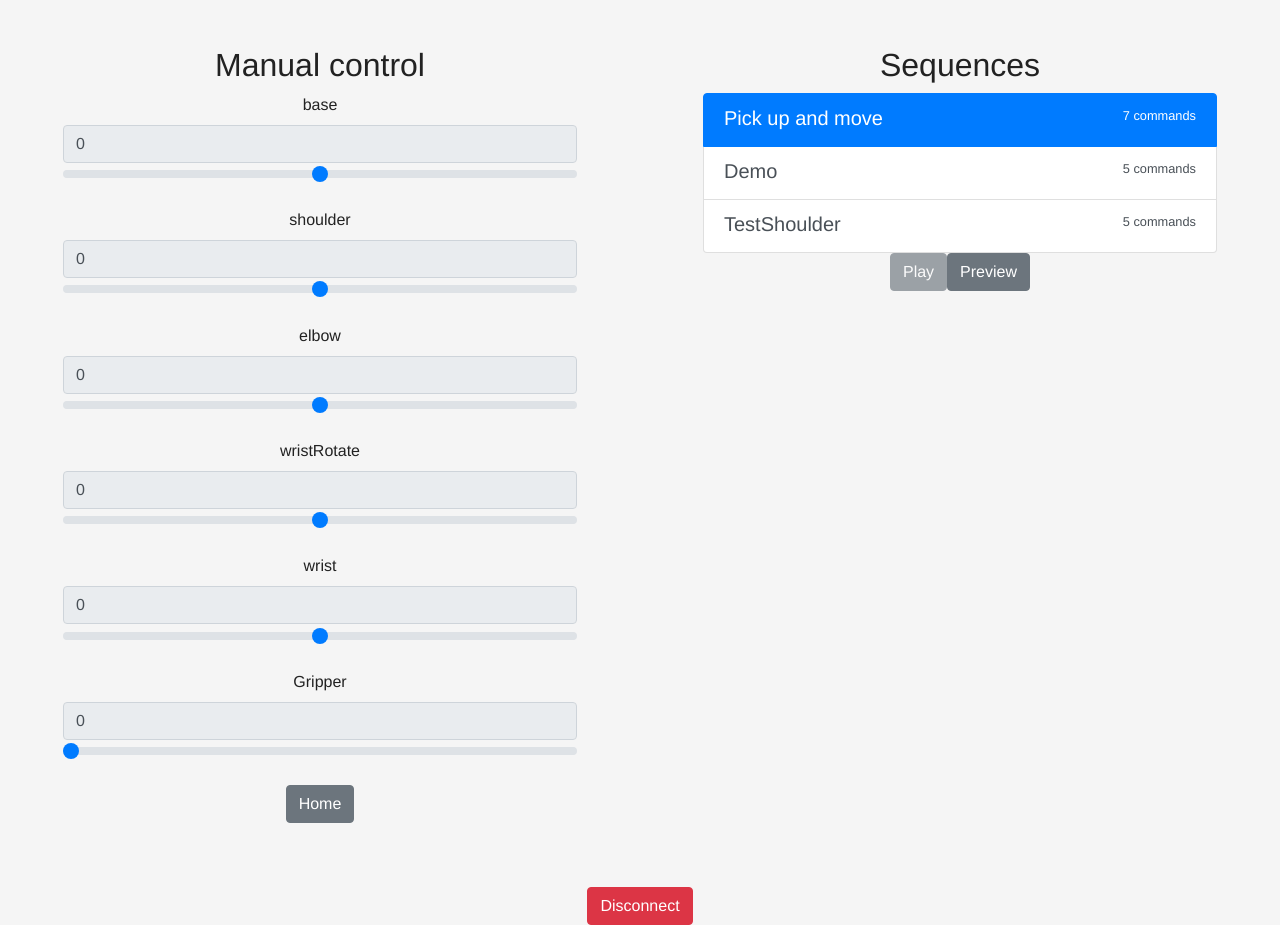
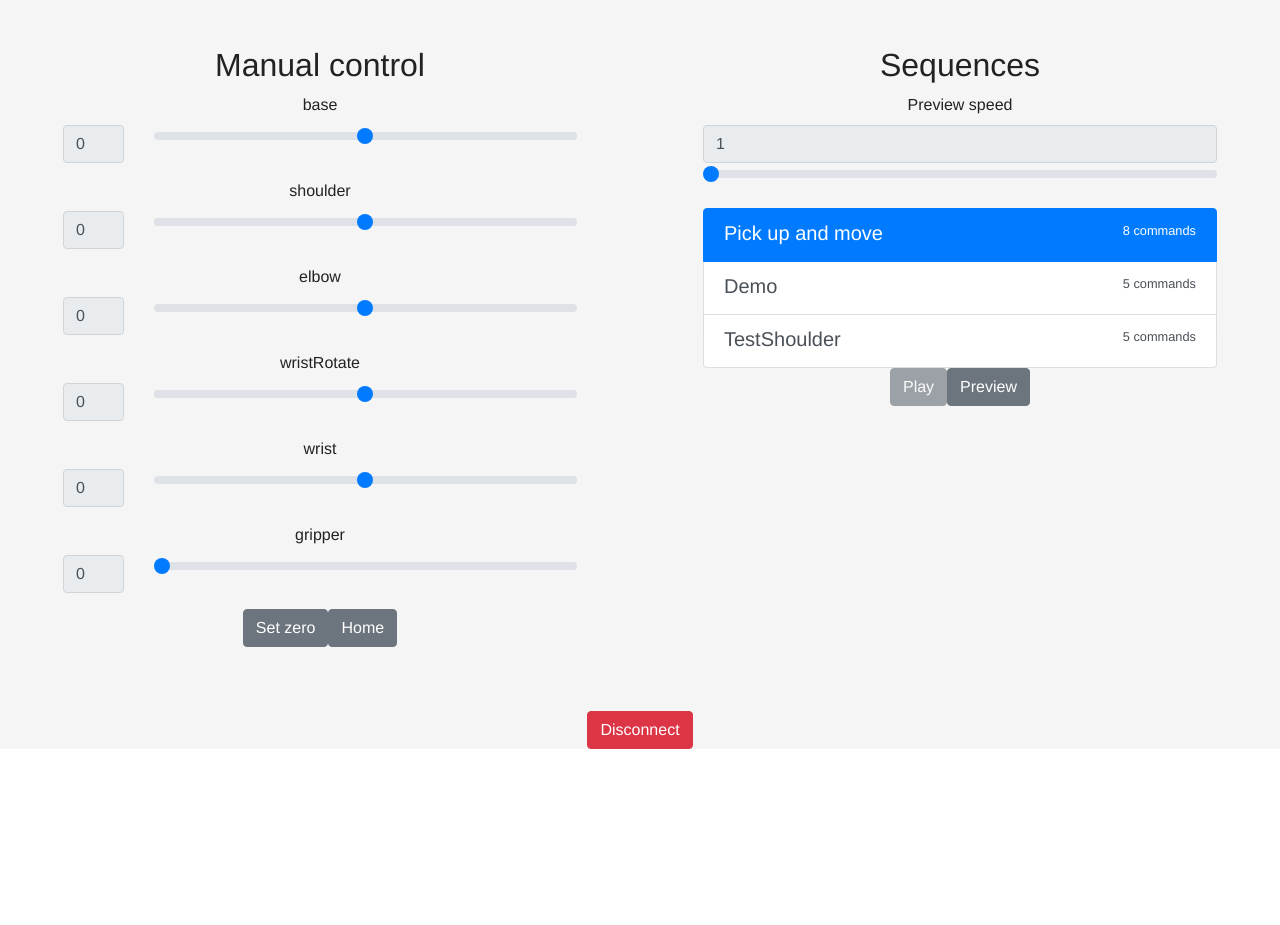
Before and after one commit to ezpzlmnsqz1337/BigRobotArmUI, a Vue app: page / in a window 1280 px wide. Shown: the part 680-1605 px from the top of the page. After the commit the page ends 1429 px from the top, so only its background shows below. Built offline with nearby package versions, Linux system fonts and the light colour scheme; no server answers.

Commit message:
Added invertion of axes

```diff
--- a/src/assets/sequences.js
+++ b/src/assets/sequences.js
@@ -2,6 +2,7 @@ export default [
   {
     name: 'Pick up and move',
     data: [
+      'G0 B0 S0 E0 WR0 W0 G40',
       'G0 B0 S2300 E8000 WR0 W2266 G40',
       'G0 B0 S2300 E8000 WR0 W2150 G125',
       'G0 B0 S1000 E8000 WR0 W2150 G125',
--- a/src/components/ManualControl.vue
+++ b/src/components/ManualControl.vue
@@ -3,9 +3,13 @@
     <h2>Manual control</h2>
     <b-row>
       <b-col class="my-auto controls">
-        <b-form-group v-for="j in joints" :key="j.name">
+        <b-form-group v-for="j in [...joints, gripper]" :key="j.name">
           <label :for="j.name">{{ j.name }}</label>
+          <b-row>
+            <b-col cols="2">
               <b-form-input disabled :value="j.target" />
+            </b-col>
+            <b-col>
               <b-form-input
                 :id="j.name"
                 type="range"
@@ -15,25 +19,15 @@
                 :min="j.min"
                 :max="j.max"
               />
-        </b-form-group>
-        <b-form-group>
-          <label for="gripper">Gripper</label>
-          <b-form-input disabled :value="gripper.target" />
-          <b-form-input
-            id="gripper"
-            type="range"
-            name="gripper"
-            v-model="gripper.target"
-            @change="sendCommand()"
-            :min="gripper.min"
-            :max="gripper.max"
-          />
+            </b-col>
+          </b-row>
         </b-form-group>
       </b-col>
     </b-row>
     <b-row>
       <b-col>
         <b-form-group>
+          <b-button size="large" @click="setZeroPosition()">Set zero</b-button>
           <b-button size="large" @click="sendHomeCommand()">Home</b-button>
         </b-form-group>
       </b-col>
@@ -70,6 +64,12 @@ export default {
       this.$store.home()
       if (ws) ws.send(command)
     },
+    setZeroPosition() {
+      const command = 'G92'
+      this.$root.$emit('ws-message-send', command)
+      this.$store.home()
+      if (ws) ws.send(command)
+    },
     handleMessage(message) {
       if (message.includes('B') && message.includes('S')) {
         message = message
--- a/src/components/Sequences.vue
+++ b/src/components/Sequences.vue
@@ -1,6 +1,20 @@
 <template>
   <b-container fluid>
     <h2>Sequences</h2>
+    <b-form-group>
+      <label for="previewSpeed">Preview speed</label>
+      <b-form-input disabled :value="previewSpeed" />
+      <b-form-input
+        id="previewSpeed"
+        type="range"
+        name="previewSpeed"
+        v-model="previewSpeed"
+        @change="setPreviewSpeed()"
+        min="1"
+        max="10"
+        step="1"
+      />
+    </b-form-group>
     <b-list-group>
       <b-list-group-item
         v-for="(s, index) in sequences"
@@ -35,7 +49,8 @@ export default {
       disabled: true,
       joints: this.$arm.joints,
       gripper: this.$arm.gripper,
-      previewQueue: []
+      previewQueue: [],
+      previewSpeed: 1
     }
   },
   created: function() {
@@ -62,6 +77,9 @@ export default {
     },
     handleMessage(message) {
       if (message.includes('READY')) this.disabled = false
+    },
+    setPreviewSpeed() {
+      eb.emit('setPreviewSpeed', parseFloat(this.previewSpeed) / 1000)
     }
   }
 }
--- a/src/helpers/Arm.js
+++ b/src/helpers/Arm.js
@@ -21,6 +21,7 @@ export class Arm {
     }, {})
 
     this.firedInPosition = false
+    this.previewSpeed = 0.005
 
     this.arm = arm
   }
@@ -32,6 +33,8 @@ export class Arm {
     this.loadModel()
 
     this.animate()
+
+    eb.on('setPreviewSpeed', e => (this.previewSpeed = e))
   }
 
   animate() {
@@ -46,21 +49,22 @@ export class Arm {
     if (joint.mesh) {
       const rAxis = joint.rotationAxis
       const position = parseFloat(joint.mesh.rotation[rAxis].toFixed(2))
-      const target = this.mapAngle(
+      let target = this.mapAngle(
         joint.target,
         joint.min,
         joint.max,
         -RIGHT_ANGLE_EULER,
         RIGHT_ANGLE_EULER
       )
+      if (joint.inverted) target *= -1
       if (position === target) {
         this.inPosition[joint.name] = true
       } else if (position < target) {
         this.inPosition[joint.name] = false
-        joint.mesh.rotation[rAxis] += 0.01
+        joint.mesh.rotation[rAxis] += this.previewSpeed
       } else if (position > target) {
         this.inPosition[joint.name] = false
-        joint.mesh.rotation[rAxis] -= 0.01
+        joint.mesh.rotation[rAxis] -= this.previewSpeed
       }
     }
 
--- a/src/store.js
+++ b/src/store.js
@@ -31,6 +31,7 @@ export default Vue.observable({
           max: BASE_MAX_STEPS,
           stepsPerDegree: BASE_STEPS_PER_DEGREE,
           mesh: null,
+          inverted: true,
           rotationAxis: 'y'
         },
         {
@@ -41,6 +42,7 @@ export default Vue.observable({
           max: SHOULDER_MAX_STEPS,
           stepsPerDegree: SHOULDER_STEPS_PER_DEGREE,
           mesh: null,
+          inverted: false,
           rotationAxis: 'x'
         },
         {
@@ -51,6 +53,7 @@ export default Vue.observable({
           max: ELBOW_MAX_STEPS,
           stepsPerDegree: ELBOW_STEPS_PER_DEGREE,
           mesh: null,
+          inverted: false,
           rotationAxis: 'x'
         },
         {
@@ -61,6 +64,7 @@ export default Vue.observable({
           max: WRIST_ROTATE_MAX_STEPS,
           stepsPerDegree: WRIST_ROTATE_STEPS_PER_DEGREE,
           mesh: null,
+          inverted: false,
           rotationAxis: 'y'
         },
         {
@@ -71,6 +75,7 @@ export default Vue.observable({
           max: WRIST_MAX_STEPS,
           stepsPerDegree: WRIST_STEPS_PER_DEGREE,
           mesh: null,
+          inverted: true,
           rotationAxis: 'x'
         }
       ],
@@ -86,7 +91,7 @@ export default Vue.observable({
   },
   home() {
     this.state.arm.joints.forEach(x => (x.target = 0))
-    this.state.arm.gripper.target = 0
+    this.state.arm.gripper.target = GRIPPER_MIN_POSITION
   },
   getTargetPositions() {
     return this.state.arm.joints.reduce((curr, acc) => {
```
Lines whose indentation alone changed are shown as unchanged.
